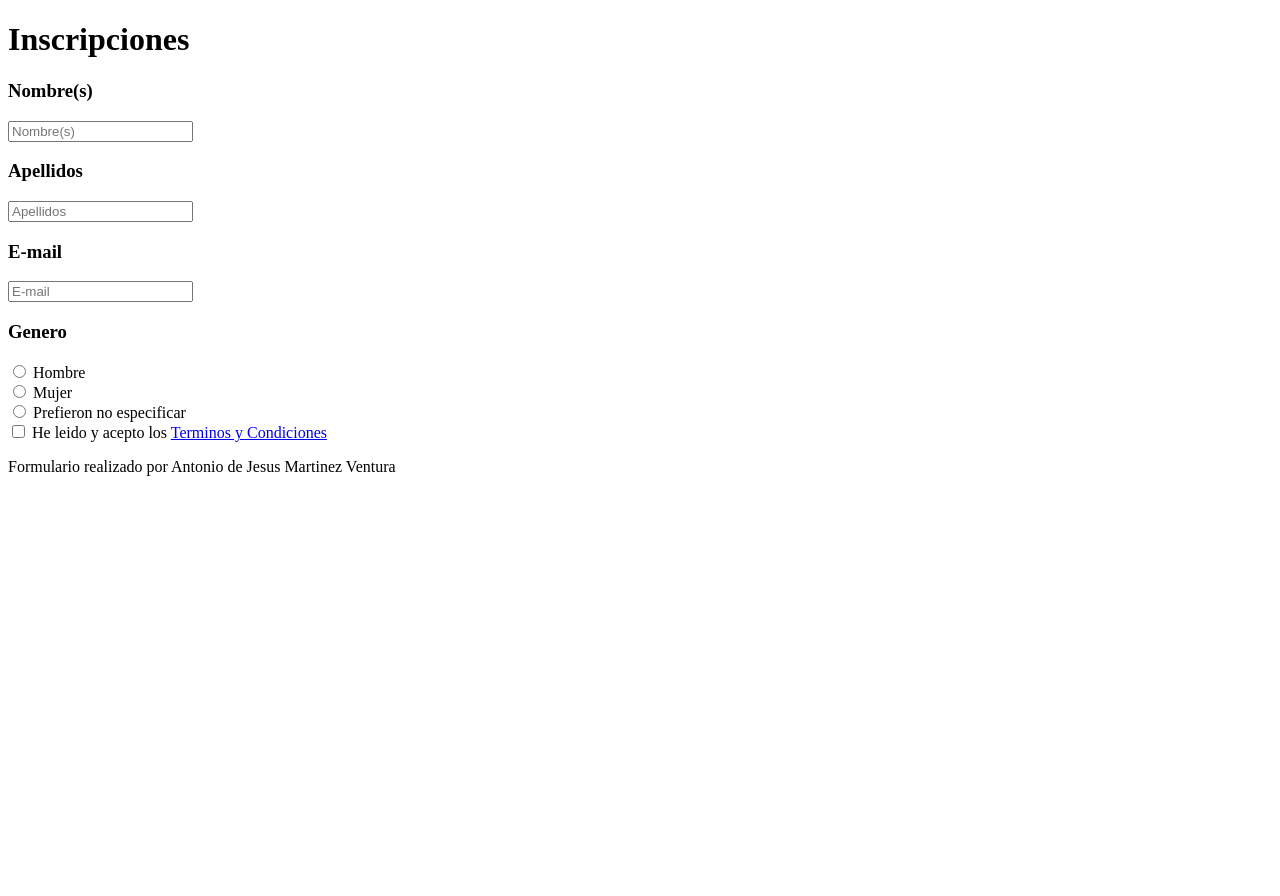
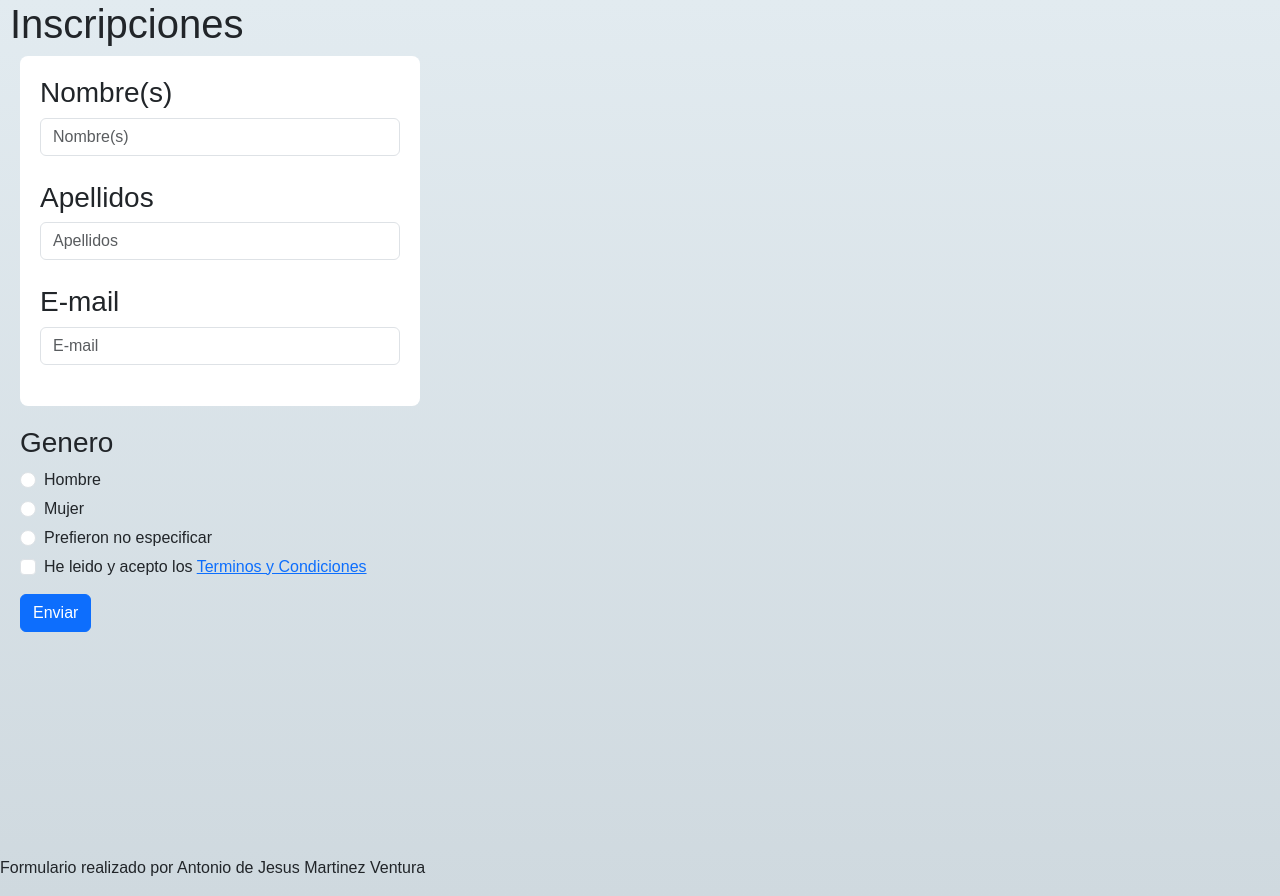
Before and after one commit to antonioven/Formulario, a plain HTML site: page index.html in a window 1280 px wide. Before the commit the page ends 800 px from the top, so only its background shows below. Drawn offline with nearby package versions, Linux system fonts and the light colour scheme.

Commit message:
Segundo commit. Update de HTML y realizacion de CSS

```diff
--- a/index.html
+++ b/index.html
@@ -5,7 +5,7 @@
     <meta http-equiv="X-UA-Compatible" content="IE=edge">
     <meta name="viewport" content="width=device-width, initial-scale=1.0">
     <title>Formularios Simples</title>
-    <script src="https://cdn.jsdelivr.net/npm/bootstrap@5.3.0-alpha3/dist/js/bootstrap.min.js" integrity="sha384-Y4oOpwW3duJdCWv5ly8SCFYWqFDsfob/3GkgExXKV4idmbt98QcxXYs9UoXAB7BZ" crossorigin="anonymous"></script>
+    <link href="https://cdn.jsdelivr.net/npm/bootstrap@5.3.0/dist/css/bootstrap.min.css" rel="stylesheet" integrity="sha384-9ndCyUaIbzAi2FUVXJi0CjmCapSmO7SnpJef0486qhLnuZ2cdeRhO02iuK6FUUVM" crossorigin="anonymous">
     <link rel="stylesheet" href="style.css">
     <script src="index.js"></script>
 </head>
@@ -13,14 +13,16 @@
     <header>
         <h1>Inscripciones</h1>
     </header>
-    <main>
+    <section id="formulario">
+      <form class="forma">
         <h3>Nombre(s)</h3>
         <input type="text" class="form-control form_input" placeholder="Nombre(s)" id="nombre">
         <h3>Apellidos</h3>
         <input type="text" class="form-control form_input" placeholder="Apellidos" id="apellido">
         <h3>E-mail</h3>
         <input type="email" class="form-control form_input" placeholder="E-mail" id="email">
-        <h3>Genero</h3>
+      </form>
+      <h3 id="genero">Genero</h3>
         <div class="form-check">
             <input class="form-check-input" type="radio" name="flexRadioDefault" id="hombre">
             <label class="form-check-label" for="hombre">
@@ -44,8 +46,9 @@
             <label class="form-check-label" for="tyc">
               He leido y acepto los <a href="#">Terminos y Condiciones</a>
             </label>
-          </div>
-    </main>
+        </div>
+        <button type="button" class="btn btn-primary">Enviar</button>
+    </section>
     <footer>
         <p>Formulario realizado por Antonio de Jesus Martinez Ventura</p>
     </footer>
--- a/style.css
+++ b/style.css
@@ -0,0 +1,37 @@
+*{
+    padding: 0;
+    margin: 0;
+    font-family: Arial, Helvetica, sans-serif;
+}
+body{
+    background-image: linear-gradient(to top, #cfd9df 0%, #e2ebf0 100%);
+}
+h1{
+    padding-left: 10px;
+}
+#formulario{
+    display: flex;
+    flex-direction: column;
+    align-items: flex-start;
+    height: 100vh;
+    padding-left: 20px;
+}
+#genero{
+    padding-top: 20px;
+}
+.forma{
+    width: 400px;
+    height: 350px;
+    background-color: white;
+    border-radius: 8px;
+    padding: 20px;
+}
+.form_input{
+    margin-bottom: 25px;
+}
+.form-check{
+    margin-bottom: 5px;
+}
+.btn-primary{
+    margin-top: 10px;
+}
```
